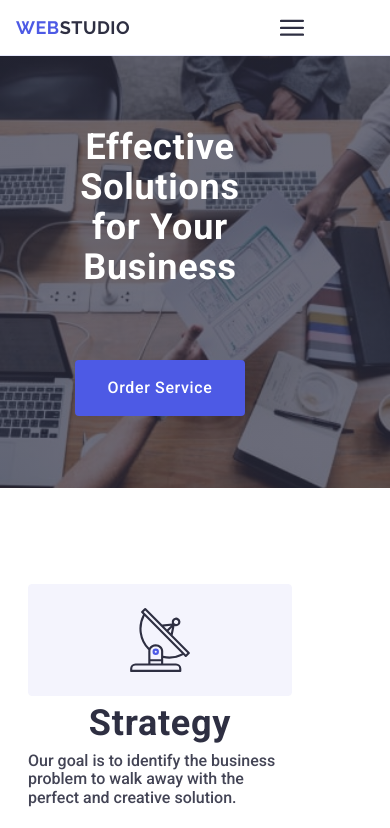
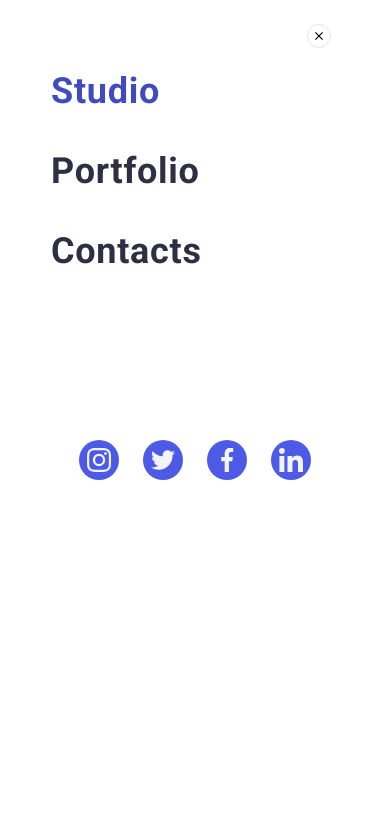
Before and after one commit to Olena-Ignatenko/goit-markup-hw-06, a plain HTML site: page index.html in a window 390 px wide. Shown: the top 828 px of the page. Drawn offline with nearby package versions, Linux system fonts and the light colour scheme.

Commit message:
Add mobile menu

```diff
--- a/css/styles.css
+++ b/css/styles.css
@@ -152,6 +152,124 @@ img {
   color: #404bbf;
 }
 
+/* Mobile menu */
+
+.mobile-menu-container {
+  position: fixed;
+  top: 0;
+  left: 0;
+  width: 100%;
+  height: 100vh;
+  background-color: #fff;
+  transform: translateX(100%);
+  transition: transform 250ms cubic-bezier(0.4, 0, 0.2, 1);
+}
+
+.mobile-menu-container.is-open {
+  visibility: visible;
+  pointer-events: auto;
+  transform: translateX(0);
+}
+
+.mobile-menu-wrapper {
+  position: relative;
+  height: 100%;
+  display: flex;
+  flex-direction: column;
+  padding: 72px 16px 40px 16px;
+  margin-left: auto;
+  margin-right: auto;
+  overflow: auto;
+}
+
+.mobile-menu-close {
+  position: absolute;
+  top: 24px;
+  right: 24px;
+  width: 24px;
+  height: 24px;
+  border-radius: 50%;
+  display: flex;
+  align-items: center;
+  justify-content: center;
+  padding: 0;
+  background: transparent;
+  border: 1px solid rgba(0, 0, 0, 0.1);
+  cursor: pointer;
+  transition: background-color 250ms cubic-bezier(0.4, 0, 0.2, 1),
+    border 250ms cubic-bezier(0.4, 0, 0.2, 1);
+}
+
+.mobile-menu-close:hover,
+.mobile-menu-close:focus {
+  background-color: #404bbf;
+  border: none;
+  fill: #fff;
+}
+
+.mobile-menu-close-icon {
+  transition: fill 250ms cubic-bezier(0.4, 0, 0.2, 1);
+}
+
+.mobile-menu-nav {
+  font-weight: 700;
+  font-size: 36px;
+  line-height: 1.11;
+  letter-spacing: 0.02em;
+  color: #2e2f42;
+  transition: color 250ms cubic-bezier(0.4, 0, 0.2, 1);
+}
+
+.mobile-menu-nav.active {
+  color: #404bbf;
+}
+
+.mobile-menu-item:not(:last-child) {
+  margin-bottom: 40px;
+}
+
+.mobile-menu-contacts {
+  margin-top: 168px;
+  margin-bottom: 48px;
+}
+
+.mobile-menu-contacts-tel {
+  font-weight: 500;
+  font-size: 20px;
+  line-height: 1.2;
+  letter-spacing: 0.02em;
+  text-transform: capitalize;
+  color: #4d5ae5;
+}
+
+.mobile-menu-contacts-mail {
+  font-style: normal;
+  font-weight: 500;
+  font-size: 20px;
+  line-height: 1.2;
+  letter-spacing: 0.02em;
+  color: #434455;
+}
+
+.mobile-menu-contacts-item:last-child {
+  margin-top: 24px;
+}
+
+.mobile-menu-ocial-list {
+  display: flex;
+  justify-content: start;
+  gap: 40px;
+}
+
+.mobile-menu-social-item {
+  width: 40px;
+  height: 40px;
+}
+
+
+
+
+
 .section {
   padding-top: 96px;
   padding-bottom: 96px;
@@ -180,7 +298,6 @@ img {
   border: none;
   margin-left: auto;
 }
-
 
 .hero-title {
   font-size: 36px;
@@ -704,7 +821,6 @@ img {
   border: none;
 }
 
-
 .footer-subscribe-text {
   font-family: Roboto;
   font-size: 16px;
@@ -797,8 +913,10 @@ img {
     display: none;
   }
 
+  .mobile-menu-wrapper {
+    max-width: 320px;
   }
-
+}
 
 @media screen and (min-width: 768px) {
   .container {
@@ -879,11 +997,6 @@ img {
   .header .logo {
     margin-right: 120px;
   }
-
-
-
-
-
 }
 
 @media screen and (min-width: 1158px) {
@@ -979,7 +1092,6 @@ img {
   .header .container {
     justify-content: space-between;
   }
-
 }
 
 @media screen and (min-width: 768px) and (max-width: 1157px) {
@@ -994,9 +1106,6 @@ img {
   .subtitle {
     text-align: start;
   }
-
-
-
 }
 
 @media only screen and (min-width: 768px) {
@@ -1025,7 +1134,7 @@ img {
         rgba(46, 47, 66, 0.7),
         rgba(46, 47, 66, 0.7)
       ),
-    url(../images/Dark-bg_mob@2x.jpg)
+      url(../images/Dark-bg_mob@2x.jpg);
   }
 }
 
@@ -1035,7 +1144,7 @@ img {
         rgba(46, 47, 66, 0.7),
         rgba(46, 47, 66, 0.7)
       ),
-    url(../images/Dark-bg_tab@2x.jpg)
+      url(../images/Dark-bg_tab@2x.jpg);
   }
 }
 
@@ -1045,6 +1154,6 @@ img {
         rgba(46, 47, 66, 0.7),
         rgba(46, 47, 66, 0.7)
       ),
-    url(../images/hero-bg@2x.jpg)
+      url(../images/hero-bg@2x.jpg);
   }
 }
--- a/index.html
+++ b/index.html
@@ -54,13 +54,64 @@
           <use href="./images/icons.svg#mobile-menu-open"></use>
           </svg>
         </button>
+        <div class="mobile-menu-container  is-open">
+          <div class="mobile-menu-wrapper">
+            <button class="mobile-menu-close" type="button">
+              <svg class="mobile-menu-close-icon" width="8" height="8">
+                <use href="./images/icons.svg#mobile-menu-close"></use>
+              </svg>
+            </button>
+            <ul class="mobile-menu-list list">
+              <li class="mobile-menu-item">
+                <a class="mobile-menu-nav active link" href="./index.html">Studio</a>
+              </li>
+              <li class="mobile-menu-item">
+                <a class="mobile-menu-nav link" href="./index.html">Portfolio</a>
+              </li>
+              <li class="mobile-menu-item">
+                <a class="mobile-menu-nav link" href="./index.html">Contacts</a>
+              </li>
+            </ul>
+            <address class="mobile-menu-contacts">
+               <ul class="social-links">
+            <li class="list-link">
+              <a class="link-icon" href="./index.html" target="_blank">
+                <svg class="icon" width="24" height="24">
+                  <use href="./images/icons.svg#icon-instagram-2"></use>
+                </svg>
+              </a>
+            </li>
+            <li class="list-link">
+              <a class="link-icon" href="./index.html" target="_blank">
+                <svg class="icon" width="24" height="24">
+                  <use href="./images/icons.svg#icon-twitter-1"></use>
+                </svg>
+              </a>
+            </li>
+            <li class="list-link">
+              <a class="link-icon" href="./index.html" target="_blank">
+                <svg class="icon" width="24" height="24">
+                  <use href="./images/icons.svg#icon-facebook-1"></use>
+                </svg>
+              </a>
+            </li>
+            <li class="list-link">
+              <a class="link-icon" href="./index.html" target="_blank">
+                <svg class="icon" width="24" height="24">
+                  <use href="./images/icons.svg#icon-linkedin-1"></use>
+                </svg>
+              </a>
+            </li>
+          </ul>
+          </div>
+        </div>
       </div>
     </header>
 
     <main>
       <section class="section hero">
         <div class="container">
-          <h1 class="hero-title">Effective Solutions<br />for Your Business</h1>
+          <h1 class="hero-title">Effective Solutions for Your Business</h1>
           <button class="button" type="button" data-modal-open>
             Order Service
           </button>
```
Lines whose indentation alone changed are shown as unchanged.
